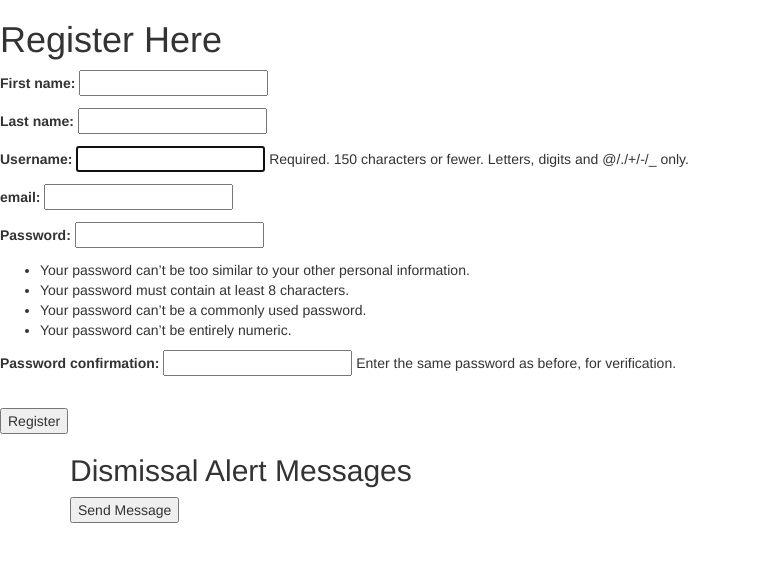
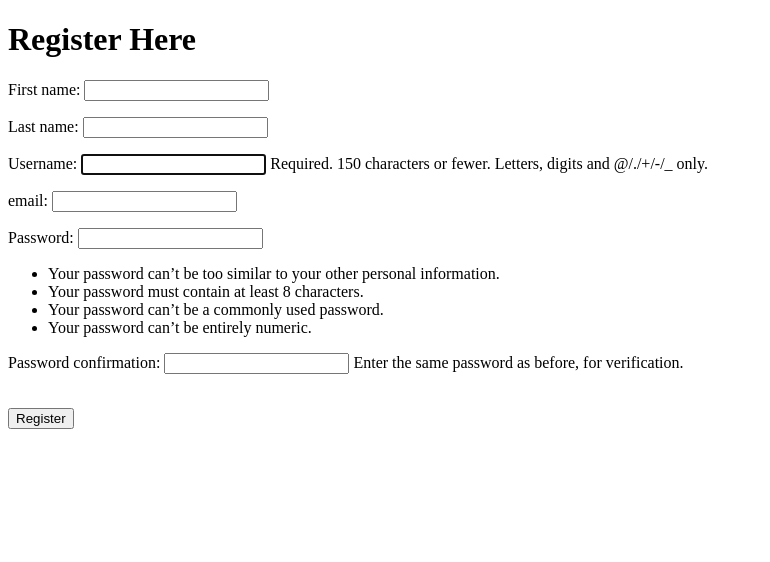
Before and after one commit to Romeombugua/Humorer, a Django app: page /app/register in a window 1280 px wide. Shown: the top 562 px of the page, without its empty margins (0-770 px from the left). Run offline with Django 4.2, Linux system fonts and the light colour scheme; parts of the project's set-up code (start-up, migrations or seed data) failed here and were passed over; some libraries are stand-ins or nearby versions.

Commit message:
Alert box

```diff
--- a/app/templates/register.html
+++ b/app/templates/register.html
@@ -5,20 +5,6 @@
 	<meta http-equiv="X-UA-Compatible" content="IE=edge">
 	<meta name="viewport" content="width=device-width, initial-scale=1.0">
 	<title>Document</title>
-	<link rel="stylesheet" href="http://netdna.bootstrapcdn.com/bootstrap/3.1.1/css/bootstrap.min.css" crossorigin="anonymous">
-	<script src="http://netdna.bootstrapcdn.com/bootstrap/3.1.1/js/bootstrap.min.js" crossorigin="anonymous"></script>
-	<style>
-		.alert{
-    		display: none;
-		}
-	</style>
-	<script>
-		$(document).ready(function(){
-	$('input').click(function(){
-		$('.alert').show()
-	})
-	});
-	</script>
 
 </head>
 <body>
@@ -26,22 +12,18 @@
 
 		<h1>Register Here</h1>
 
-		<form method="post">
+		<form method="post" onsubmit="myFunction()">
 			{% csrf_token %}
 			{{ form.as_p }}
 			<br>
 			<input type="submit" name="submit" value="Register" />
 		</form>
 	{% endblock content %}
-    <div class="container">
-        <h2>Dismissal Alert Messages</h2>
-        <button>Send Message</button>
-        <div class="alert alert-success alert-dismissable">
-    	<button type="button" class="close" data-dismiss="alert" aria-hidden="true">&times;</button>
-            Success! message sent successfully.
-        </div>
 
-    </div>
-
+	<script>
+		function myFunction() {
+		  alert("Click the link sent to your inbox to verify your account");
+		}
+		</script>
 </body>
 </html>
```
